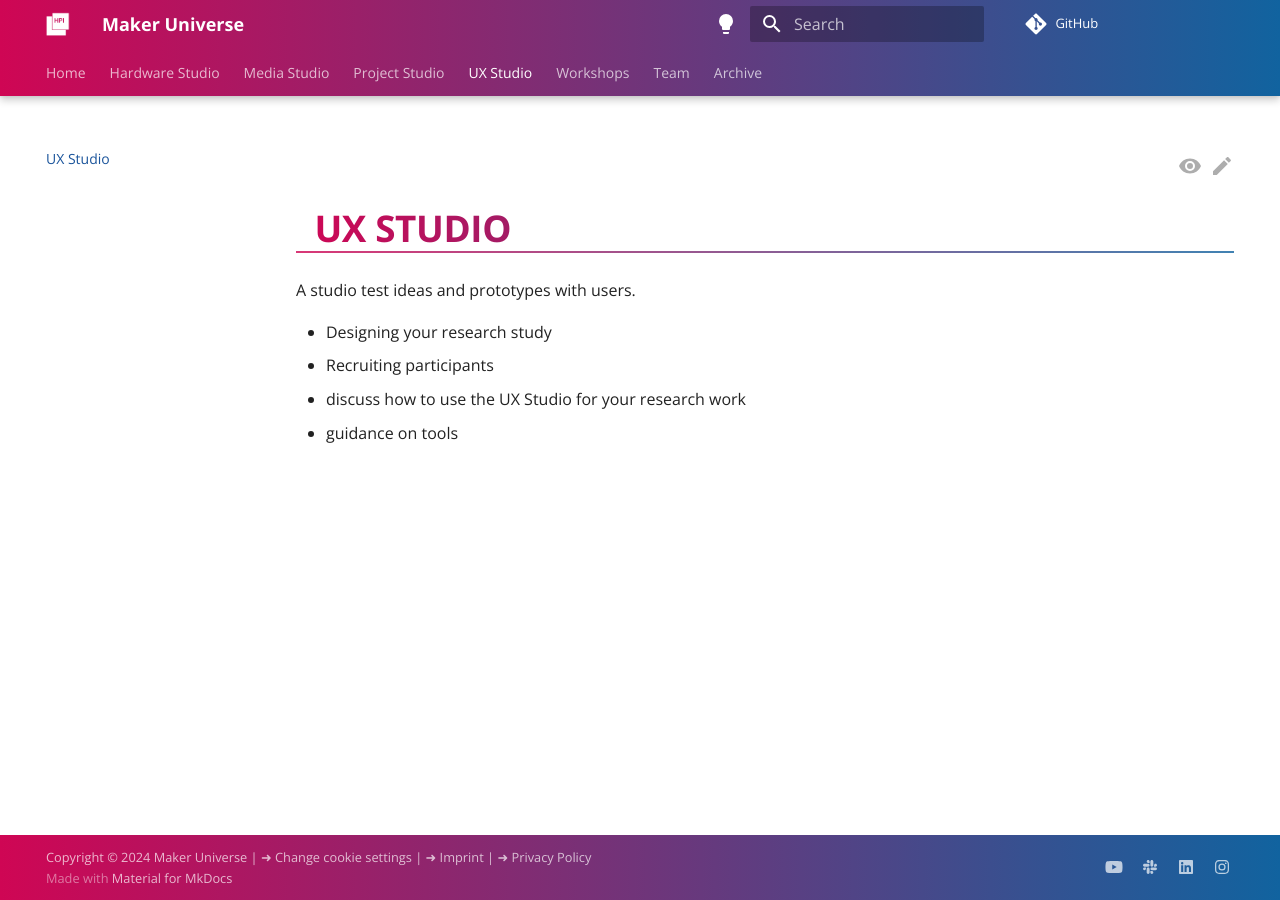
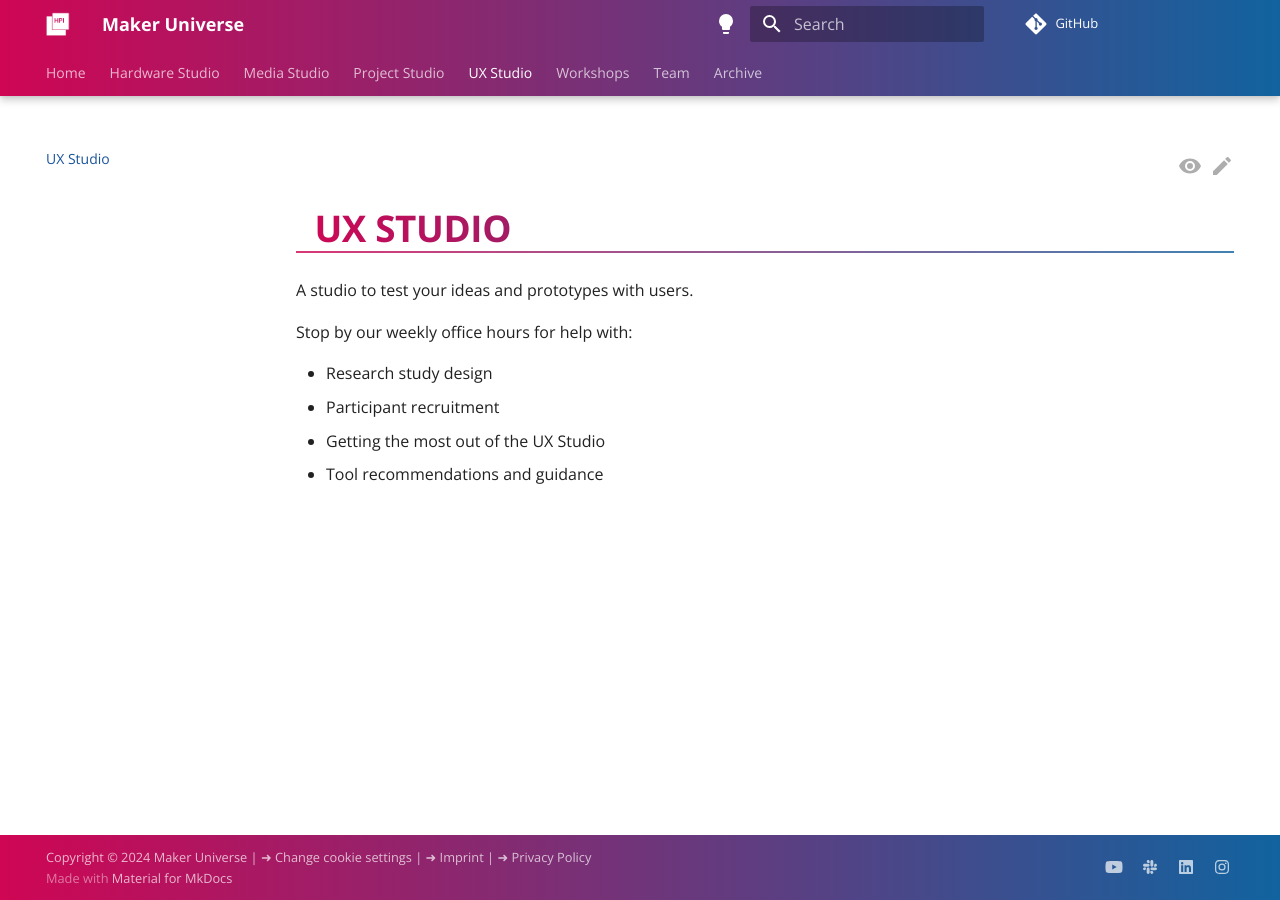
Before and after one commit to makeruniverse/docs, an MkDocs documentation site: the page built from docs/studios/ux-studio.md, in a window 1280 px wide. Built offline with MkDocs 1.6.1 and Material for MkDocs 9.7.7, drawn with Linux system fonts in a browser that asks for light colours; comment, search, counter and statistics services are not loaded.

Commit message:
Update ux-studio.md

```diff
--- a/docs/studios/ux-studio.md
+++ b/docs/studios/ux-studio.md
@@ -1,6 +1,8 @@
-A studio test ideas and prototypes with users.
+A studio to test your ideas and prototypes with users.
 
-- Designing your research study
-- Recruiting participants
-- discuss how to use the UX Studio for your research work
-- guidance on tools
+Stop by our weekly office hours for help with:
+
+- Research study design
+- Participant recruitment
+- Getting the most out of the UX Studio
+- Tool recommendations and guidance
```
